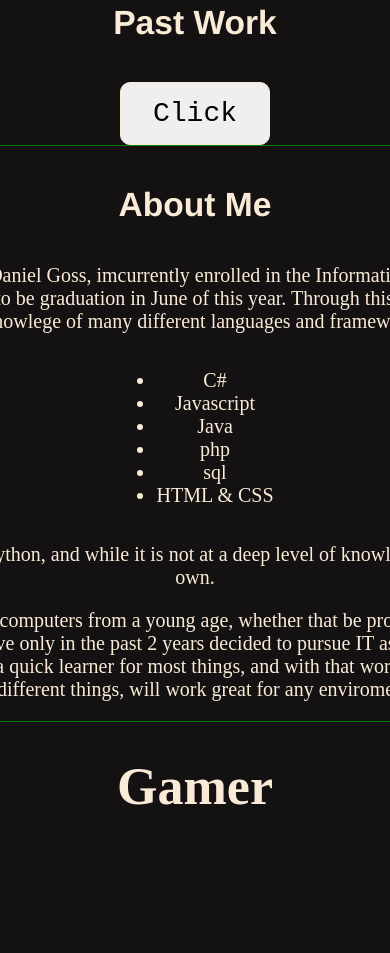
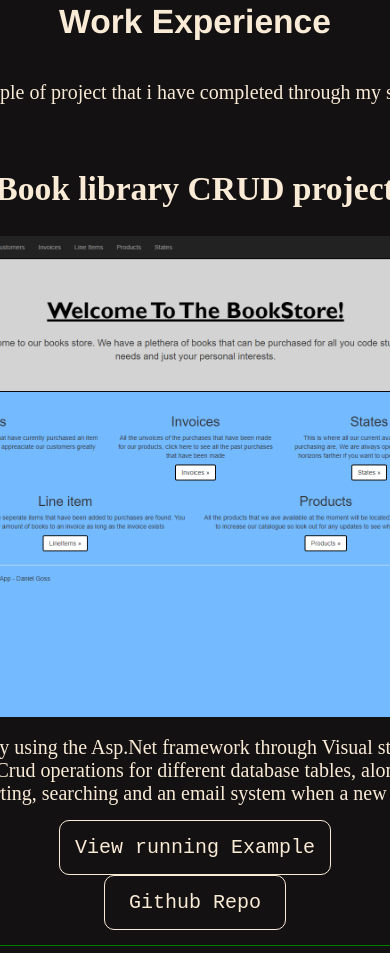
Before and after one commit to ThatDudeDan/ThatDudeDan.github.io, a plain HTML site: page index.html in a window 390 px wide. Shown: the part 1031-1984 px from the top of the page. Before the commit the page ends 1897 px from the top, so only its background shows below. Drawn offline with Linux system fonts and the light colour scheme.

Commit message:
Added different styling and more info

```diff
--- a/index.html
+++ b/index.html
@@ -27,11 +27,18 @@
                         <h1 class="break"></h1>
                     </header>
                     <div id="main">
-                        <h2 id="danWork" class="heading">Past Work</h2>
+                        <h2 id="danWork" class="heading">Work Experience</h2>
+                        <p>Firstly, here are a couple of project that i have completed through my school tenure thus far.</p><br>
+                        <h2 class="workHeader">Book library CRUD project</h2>
                         <div id="con1">
                             <div class="conWrap">
-                                <div>
-                                    <button id="work1">Click</button>
+                                <div class="workImg">
+                                    <img src="BookLibrary.png">
+                                </div>
+                                <div class="work">
+                                    <p>I created a Book library using the Asp.Net framework through Visual studios, using C# on the backend, that allowed all Crud operations for different database tables, along with other functionality such as advanced sorting, searching and an email system when a new account was created.</p>
+                                    <button id="work1">View running Example</button>
+                                    <a class="workLink" href="https://github.com/ThatDudeDan/Book-Project">Github Repo</a>
                                     <div class="thing">
                                         <span class="close">Close &#10006</span>
                                         <video src="/2022-12-03 15-35-47.mp4" controls></video>
@@ -99,6 +106,7 @@
         function hideVideo () {
             videoCont.classList.remove("show");
             video.muted = true;
+            video.pause();
         }
       </script>
 </html>
--- a/style.css
+++ b/style.css
@@ -95,13 +95,22 @@ body {
 }
 
 button {
-    font-size: 1.75em;
-    width: 150px;
+    font-size: 1.25em;
+    width: auto;
+    background-color: rgb(19, 17, 17);
+    color: antiquewhite;
     text-decoration: none;
     border-radius: 10px;
     font-family: 'Courier New', Courier, monospace;
     border: 1px solid antiquewhite;
     padding: 15px;
+}
+
+button:hover {
+    color:rgb(19, 17, 17);
+    background-color: antiquewhite;
+    font-weight: bold;
+    cursor: pointer;
 }
 
 .conWrap {
@@ -153,15 +162,11 @@ h2 {
 p {
     max-width: 100%;
     word-wrap: break-word;
-    font-size: 1.7em;
+    font-size: 1.5em;
 }
 
 ul {
     display: inline-block;
-}
-
-p:hover, li:hover {
-    font-size: 1.9em;
 }
 
 li{
@@ -204,6 +209,76 @@ iframe {
     display: none;
 }
 
+.workImg {
+    max-width: 45%;
+    float: left;
+}
+
+.workImg img {
+    max-width: 95%;
+    height: auto;
+}
+
+.work {
+    max-width: 55%;
+    float: right;
+    margin-bottom: 15px;
+}
+
+.work button{
+    display: inline;
+}
+
+.workLink {
+    margin: auto;
+    font-size: 1.25em;
+    width: 150px;
+    text-decoration: none;
+    color: antiquewhite;
+    border-radius: 10px;
+    font-family: 'Courier New', Courier, monospace;
+    border: 1px solid antiquewhite;
+    padding: 15px;
+    margin-left: 20px;
+}
+
+.workLink:hover {
+    color:rgb(19, 17, 17);
+    background-color: antiquewhite;
+    font-weight: bold;
+}
+
+@media only screen and (max-width: 900px)   {
+    .workLink {
+        display: block;
+        margin: auto;
+    }
+
+    .work button{
+        margin-top: 15px !important;
+        display: block;
+        margin: auto;
+    }
+
+    .workImg {
+        max-width: 90%;
+        float: none;
+        margin: auto;
+    }
+
+    .work {
+        max-width: 90%;
+        margin: auto;
+        margin-top: 15px;
+        margin-bottom: 15px;
+        float: none;
+    }
+    .work p {
+        max-width: 90%;
+        margin: auto;
+    }
+}
+
 @media only screen and (max-width: 750px)   {
     p , li{
         font-size: 1.25em;
@@ -214,7 +289,7 @@ iframe {
     }
 
     #buttonContainer a{
-        font-size: 1.25em;
+        font-size: 1.2em;
         padding: 10px;
     }
 }
```
Also changed, not shown: BookLibrary.png (added).
